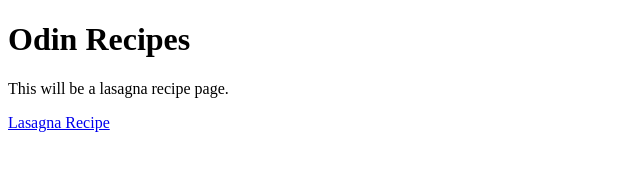
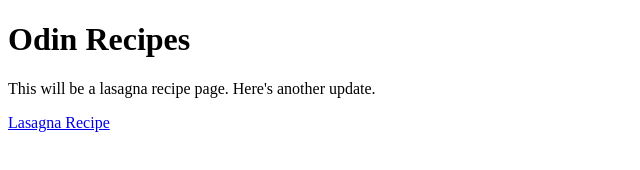
Before and after one commit to dylangriesbach/odin-recipes, a plain HTML site: page index.html in a window 1280 px wide. Shown: the whole page, without its empty margins (0-640 px from the left). Drawn offline with Linux system fonts and the light colour scheme.

Commit message:
First commit

```diff
--- a/index.html
+++ b/index.html
@@ -9,7 +9,7 @@
 
 <body>
     <h1>Odin Recipes</h1>
-    <p>This will be a lasagna recipe page.</p>
+    <p>This will be a lasagna recipe page. Here's another update.</p>
     <p><a href="./recipes/lasagna.html">Lasagna Recipe</a></p>
 
 </body>
```
